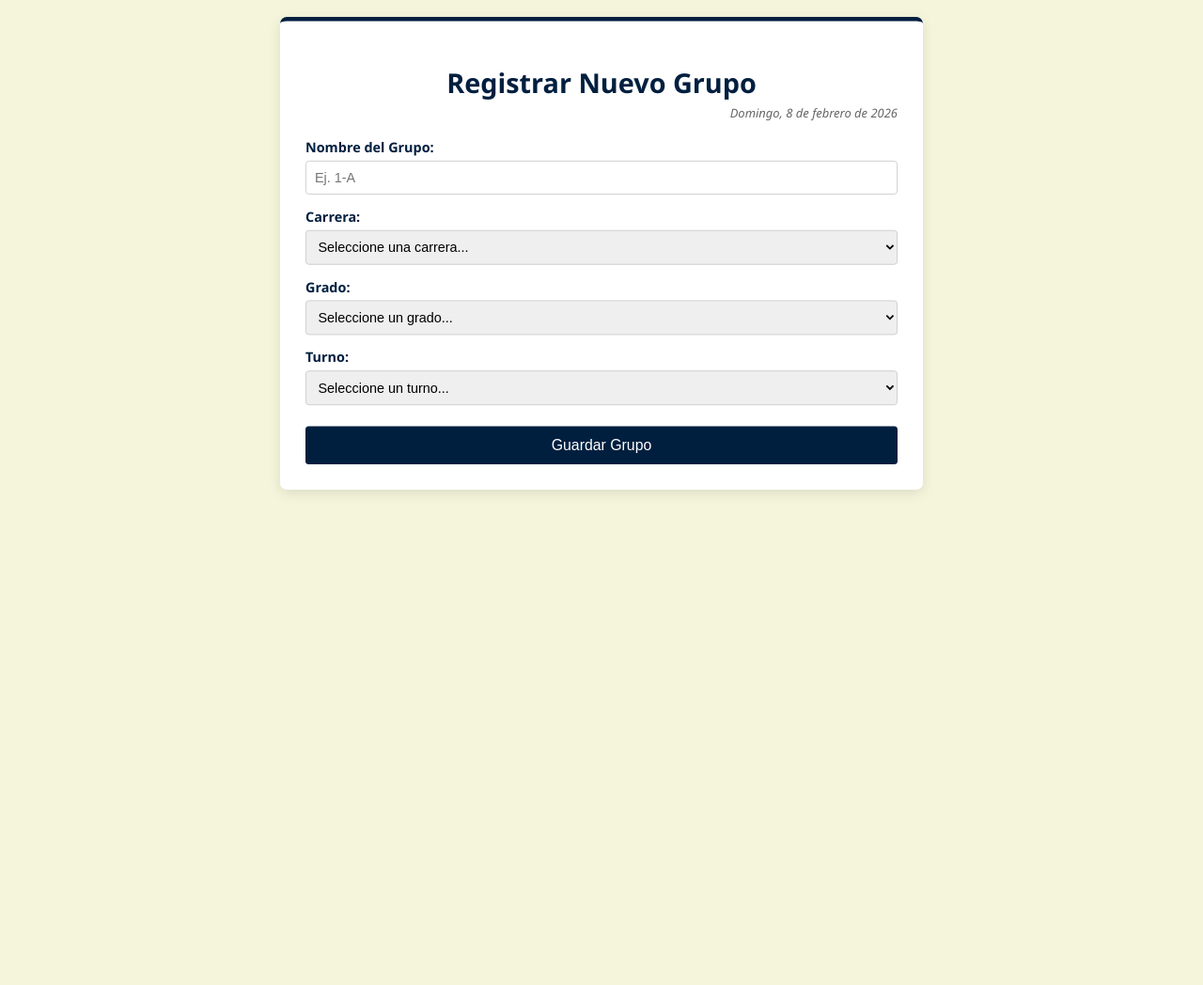
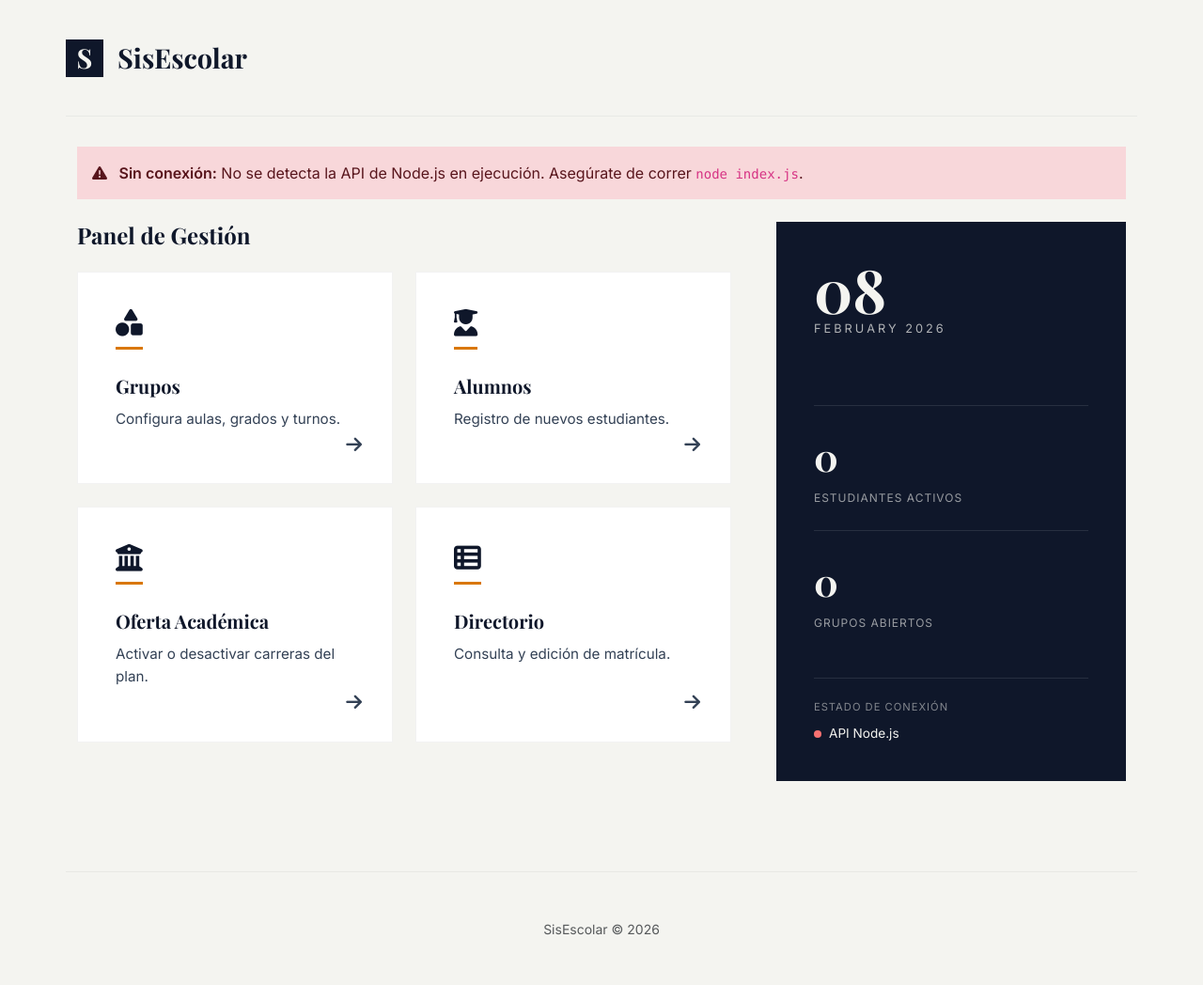
Before and after one commit to dyanxbr/Alumnos-y-grupos, a PHP site: page / in a window 1280 px wide. Shown: the whole page at 94% size. Before the commit the page ends 525 px from the top, so only its background shows below. Run offline with PHP 8.4, Linux system fonts and the light colour scheme; data that the repository does not hold is empty.

Commit message:
ultimas correcciones

```diff
--- a/index.php
+++ b/index.php
@@ -1,223 +1,281 @@
 <?php
-$apiUrl = 'http://localhost:3000/api';
+session_start();
 
-$carreras = [];
-$turnos = [];
-$grados = [];
+// --- CONEXIÓN API ---
+define('API_URL', 'https://api-alumnos-production-cdcc.up.railway.app/api');
 
-try {
-    $carrerasData = @file_get_contents($apiUrl . '/carreras');
-    $turnosData = @file_get_contents($apiUrl . '/turnos');
-    $gradosData = @file_get_contents($apiUrl . '/grados');
 
-    if ($carrerasData !== false) $carreras = json_decode($carrerasData, true) ?? [];
-    if ($turnosData !== false) $turnos = json_decode($turnosData, true) ?? [];
-    if ($gradosData !== false) $grados = json_decode($gradosData, true) ?? [];
+function pedir_api($endpoint) {
+    $ch = curl_init(API_URL . '/' . $endpoint);
+    curl_setopt($ch, CURLOPT_RETURNTRANSFER, true);
+    curl_setopt($ch, CURLOPT_TIMEOUT, 2); // Espera máximo 2 segundos
+    $data = curl_exec($ch);
+    curl_close($ch);
 
-} catch (Exception $e) {
-    $carreras = [];
-    $turnos = [];
-    $grados = [];
+    // Si no hay respuesta (API apagada), devolvemos null
+    if ($data === false) return null;
+
+    return json_decode($data, true);
 }
+
+// --- OBTENCIÓN DE DATOS SEGURA ---
+$data_grupos = pedir_api('grupos');
+$data_alumnos = pedir_api('alumnos');
+
+// CORRECCIÓN: Verificamos si es un array antes de usar count()
+// Si $data_grupos es null, ponemos 0 y evitamos el error.
+$total_grupos = is_array($data_grupos) ? count($data_grupos) : 0;
+$total_alumnos = is_array($data_alumnos) ? count($data_alumnos) : 0;
+
+// Detectar si la API está en línea (Si devolvió algo distinto a null)
+$api_online = ($data_grupos !== null);
 ?>
+
 <!DOCTYPE html>
 <html lang="es">
 <head>
     <meta charset="UTF-8">
     <meta name="viewport" content="width=device-width, initial-scale=1.0">
-    <title>Registrar Grupo - SisEscolar</title>
+    <title>SisEscolar - Dashboard</title>
+    <link href="https://cdn.jsdelivr.net/npm/bootstrap@5.3.0/dist/css/bootstrap.min.css" rel="stylesheet">
+    <link rel="stylesheet" href="https://cdnjs.cloudflare.com/ajax/libs/font-awesome/6.4.0/css/all.min.css">
+    <link href="https://fonts.googleapis.com/css2?family=Inter:wght@300;400;600&family=Playfair+Display:wght@700&display=swap" rel="stylesheet">
+
     <style>
         :root {
-            --navy: #001f3f;
-            --bone: #f5f5dc;
-            --light-navy: #003366;
-            --alert: #ff4136;
+            --bg-canvas: #f4f4f0;      /* Color Hueso/Papel */
+            --navy-solid: #0f172a;     /* Azul Marino Profundo */
+            --navy-light: #334155;     /* Gris Azulado */
+            --gold-line: #d97706;      /* Línea dorada */
+            --white: #ffffff;
         }
 
         body {
-            font-family: 'Segoe UI', Tahoma, Geneva, Verdana, sans-serif;
-            background-color: var(--bone);
-            color: var(--navy);
-            margin: 0;
-            padding: 20px;
-            display: flex;
-            justify-content: center;
-            align-items: flex-start;
+            background-color: var(--bg-canvas);
+            color: var(--navy-solid);
+            font-family: 'Inter', sans-serif;
             min-height: 100vh;
-            transform: scale(0.9);
-            transform-origin: top center;
         }
 
-        .container {
-            background-color: white;
-            padding: 30px;
-            border-radius: 8px;
-            box-shadow: 0 4px 15px rgba(0,0,0,0.1);
-            width: 100%;
-            max-width: 700px;
-            border-top: 5px solid var(--navy);
+        h1, h2, h3, h4, .serif-title {
+            font-family: 'Playfair Display', serif;
         }
 
-        h1 {
-            text-align: center;
-            color: var(--navy);
-            margin-bottom: 5px;
+        /* HEADER MINIMALISTA */
+        .app-header {
+            padding: 2.5rem 0;
+            margin-bottom: 2rem;
+            border-bottom: 1px solid rgba(15, 23, 42, 0.05);
         }
 
-        .fecha-actual {
-            text-align: right;
-            font-size: 0.9em;
-            color: #666;
-            margin-bottom: 20px;
-            font-style: italic;
+        .brand-name {
+            font-size: 1.8rem;
+            text-decoration: none;
+            color: var(--navy-solid);
+            display: flex;
+            align-items: center;
+            gap: 15px;
         }
 
-        .form-group {
-            margin-bottom: 15px;
-        }
-
-        label {
-            display: block;
-            margin-bottom: 5px;
+        .brand-box {
+            width: 40px;
+            height: 40px;
+            background: var(--navy-solid);
+            color: var(--bg-canvas);
+            display: flex; align-items: center; justify-content: center;
+            font-family: 'Playfair Display', serif;
             font-weight: bold;
         }
 
-        select, input[type="text"], input[type="number"] {
-            width: 100%;
-            padding: 10px;
-            border: 1px solid #ccc;
-            border-radius: 4px;
-            box-sizing: border-box;
-            font-size: 1em;
+        /* --- COLUMNA IZQUIERDA (EL "TWO") --- */
+        .static-card {
+            background: var(--white);
+            border: 1px solid rgba(0,0,0,0.05);
+            padding: 2.5rem;
+            height: 100%;
+            transition: border-color 0.2s ease;
+            position: relative;
         }
 
-        select:focus, input:focus {
-            border-color: var(--navy);
-            outline: none;
+        .static-card:hover {
+            border-color: var(--navy-solid);
+            cursor: pointer;
         }
 
-        button {
-            width: 100%;
-            padding: 12px;
-            background-color: var(--navy);
-            color: white;
-            border: none;
-            border-radius: 4px;
-            font-size: 1.1em;
-            cursor: pointer;
-            transition: background-color 0.3s;
-            margin-top: 10px;
+        .icon-frame {
+            font-size: 1.8rem;
+            margin-bottom: 1.5rem;
+            color: var(--navy-solid);
+            display: inline-block;
+            padding-bottom: 10px;
+            border-bottom: 3px solid var(--gold-line);
         }
 
-        button:hover {
-            background-color: var(--light-navy);
+        .card-head { font-size: 1.25rem; margin-bottom: 0.5rem; font-weight: 600; }
+        .card-body-text { font-size: 0.95rem; color: var(--navy-light); line-height: 1.6; }
+
+        .static-arrow {
+            position: absolute;
+            bottom: 2rem;
+            right: 2rem;
+            color: var(--navy-light);
+            font-size: 1.2rem;
         }
 
-        .alert-box {
-            background-color: #ffebee;
-            color: var(--alert);
-            padding: 10px;
-            border-radius: 4px;
-            margin-top: 10px;
-            display: none;
-            border-left: 4px solid var(--alert);
-            font-size: 0.9em;
+        .static-card:hover .static-arrow {
+            color: var(--navy-solid);
         }
 
-        @media (max-width: 600px) {
-            body {
-                transform: none;
-                padding: 10px;
+        /* --- COLUMNA DERECHA (EL "ONE") --- */
+        .sidebar-panel {
+            background-color: var(--navy-solid);
+            color: var(--bg-canvas);
+            padding: 2.5rem;
+            height: 100%;
+            display: flex;
+            flex-direction: column;
+            justify-content: space-between;
         }
+
+        .date-big {
+            font-family: 'Playfair Display', serif;
+            font-size: 4rem;
+            line-height: 1;
+            margin-bottom: 0;
         }
+        .date-month {
+            text-transform: uppercase;
+            letter-spacing: 3px;
+            font-size: 0.8rem;
+            opacity: 0.7;
+            margin-bottom: 3rem;
+            display: block;
+        }
+
+        .stat-row {
+            border-top: 1px solid rgba(255,255,255,0.1);
+            padding-top: 1.5rem;
+            margin-top: 1.5rem;
+        }
+
+        .stat-val { font-size: 2.5rem; font-family: 'Playfair Display', serif; }
+        .stat-lbl { font-size: 0.75rem; text-transform: uppercase; letter-spacing: 1px; opacity: 0.6; }
+
+        .status-dot {
+            width: 8px; height: 8px; background: #22c55e; border-radius: 50%; display: inline-block; margin-right: 8px;
+        }
+
+        a { text-decoration: none; color: inherit; }
     </style>
 </head>
 <body>
 
-<div class="container">
-    <h1>Registrar Nuevo Grupo</h1>
-    <div class="fecha-actual" id="fechaDisplay"></div>
+    <header class="container app-header">
+        <a href="index.php" class="brand-name">
+            <div class="brand-box">S</div>
+            <span class="serif-title">SisEscolar</span>
+        </a>
+    </header>
 
-    <form action="procesar_grupo.php" method="POST">
-        <div class="form-group">
-            <label for="nombre_grupo">Nombre del Grupo:</label>
-            <input type="text" id="nombre_grupo" name="nombre_grupo" required placeholder="Ej. 1-A">
+    <main class="container pb-5">
+
+        <?php if (!$api_online): ?>
+            <div class="alert alert-danger mb-4 rounded-0 border-0">
+                <i class="fas fa-exclamation-triangle me-2"></i>
+                <strong>Sin conexión:</strong> No se detecta la API de Node.js en ejecución. Asegúrate de correr <code>node index.js</code>.
+            </div>
+        <?php endif; ?>
+
+        <div class="row g-0">
+
+            <div class="col-lg-8 pe-lg-5">
+
+                <h4 class="serif-title mb-4">Panel de Gestión</h4>
+
+                <div class="row g-4">
+                    <div class="col-md-6">
+                        <a href="registrar_grupo.php">
+                            <div class="static-card">
+                                <i class="fas fa-shapes icon-frame"></i>
+                                <div class="card-head serif-title">Grupos</div>
+                                <p class="card-body-text">Configura aulas, grados y turnos.</p>
+                                <i class="fas fa-arrow-right static-arrow"></i>
+                            </div>
+                        </a>
                     </div>
 
-        <div class="form-group">
-            <label for="carrera">Carrera:</label>
-            <select id="carrera" name="carrera_id" required>
-                <option value="">Seleccione una carrera...</option>
-                <?php foreach ($carreras as $carrera): ?>
-                    <option value="<?= htmlspecialchars($carrera['id']) ?>">
-                        <?= htmlspecialchars($carrera['nombre']) ?>
-                    </option>
-                <?php endforeach; ?>
-            </select>
+                    <div class="col-md-6">
+                        <a href="registrar_alumno.php">
+                            <div class="static-card">
+                                <i class="fas fa-user-graduate icon-frame"></i>
+                                <div class="card-head serif-title">Alumnos</div>
+                                <p class="card-body-text">Registro de nuevos estudiantes.</p>
+                                <i class="fas fa-arrow-right static-arrow"></i>
+                            </div>
+                        </a>
                     </div>
 
-        <div class="form-group">
-            <label for="grado">Grado:</label>
-            <select id="grado" name="grado_id" required onchange="verificarTurno()">
-                <option value="">Seleccione un grado...</option>
-                <?php foreach ($grados as $grado): ?>
-                    <option value="<?= htmlspecialchars($grado['id']) ?>" data-nivel="<?= htmlspecialchars($grado['nivel']) ?>">
-                        <?= htmlspecialchars($grado['nombre']) ?>
-                    </option>
-                <?php endforeach; ?>
-            </select>
+                    <div class="col-md-6">
+                        <a href="gestion_carreras.php">
+                            <div class="static-card">
+                                <i class="fas fa-university icon-frame"></i>
+                                <div class="card-head serif-title">Oferta Académica</div>
+                                <p class="card-body-text">Activar o desactivar carreras del plan.</p>
+                                <i class="fas fa-arrow-right static-arrow"></i>
+                            </div>
+                        </a>
                     </div>
 
-        <div class="form-group">
-            <label for="turno">Turno:</label>
-            <select id="turno" name="turno_id" required>
-                <option value="">Seleccione un turno...</option>
-                <?php foreach ($turnos as $turno): ?>
-                    <option value="<?= htmlspecialchars($turno['id']) ?>">
-                        <?= htmlspecialchars($turno['nombre']) ?>
-                    </option>
-                <?php endforeach; ?>
-            </select>
+                    <div class="col-md-6">
+                        <a href="alumnos_registrados.php">
+                            <div class="static-card">
+                                <i class="fas fa-th-list icon-frame"></i>
+                                <div class="card-head serif-title">Directorio</div>
+                                <p class="card-body-text">Consulta y edición de matrícula.</p>
+                                <i class="fas fa-arrow-right static-arrow"></i>
+                            </div>
+                        </a>
+                    </div>
+                </div>
             </div>
 
-        <div id="turnoAlerta" class="alert-box">
-            Nota: Para grados superiores (7° en adelante), el turno se asignará automáticamente a Vespertino según el reglamento.
+            <div class="col-lg-4 mt-5 mt-lg-0">
+                <div class="sidebar-panel">
+
+                    <div>
+                        <div class="date-big"><?php echo date('d'); ?></div>
+                        <span class="date-month"><?php echo date('F Y'); ?></span>
                     </div>
 
-        <button type="submit">Guardar Grupo</button>
-    </form>
+                    <div>
+                        <div class="stat-row">
+                            <div class="stat-val"><?php echo $total_alumnos; ?></div>
+                            <span class="stat-lbl">Estudiantes Activos</span>
                         </div>
 
-<script>
-    const fecha = new Date();
-    const opciones = { weekday: 'long', year: 'numeric', month: 'long', day: 'numeric' };
-    const fechaFormateada = fecha.toLocaleDateString('es-MX', opciones);
+                        <div class="stat-row">
+                            <div class="stat-val"><?php echo $total_grupos; ?></div>
+                            <span class="stat-lbl">Grupos Abiertos</span>
+                        </div>
+                    </div>
 
-    document.getElementById('fechaDisplay').textContent =
-        fechaFormateada.charAt(0).toUpperCase() + fechaFormateada.slice(1);
+                    <div class="mt-5 pt-3 border-top border-opacity-10" style="border-color: rgba(255,255,255,0.1) !important;">
+                        <small style="opacity: 0.5; font-size: 0.7rem; text-transform: uppercase; letter-spacing: 1px;">Estado de Conexión</small>
+                        <div class="mt-2 d-flex align-items-center" style="font-size: 0.85rem;">
+                            <span class="status-dot" style="background-color: <?php echo $api_online ? '#4ade80' : '#f87171'; ?>;"></span>
+                            API Node.js
+                        </div>
+                    </div>
 
-    function verificarTurno() {
-        const gradoSelect = document.getElementById('grado');
-        const turnoSelect = document.getElementById('turno');
-        const alerta = document.getElementById('turnoAlerta');
+                </div>
+            </div>
 
-        const selectedOption = gradoSelect.options[gradoSelect.selectedIndex];
-        const nivel = selectedOption.getAttribute('data-nivel');
+        </div>
+    </main>
 
-        if (nivel && parseInt(nivel) >= 7) {
-            alerta.style.display = 'block';
-
-            for (let i = 0; i < turnoSelect.options.length; i++) {
-                if (turnoSelect.options[i].text.toLowerCase().includes('vespertino')) {
-                    turnoSelect.selectedIndex = i;
-                    break;
-                }
-            }
-        } else {
-            alerta.style.display = 'none';
-        }
-    }
-</script>
+    <footer class="container text-center py-5 mt-5 border-top" style="border-color: rgba(0,0,0,0.05) !important;">
+        <small class="text-muted">SisEscolar © <?php echo date('Y'); ?></small>
+    </footer>
 
 </body>
 </html>
```
Lines whose indentation alone changed are shown as unchanged.
